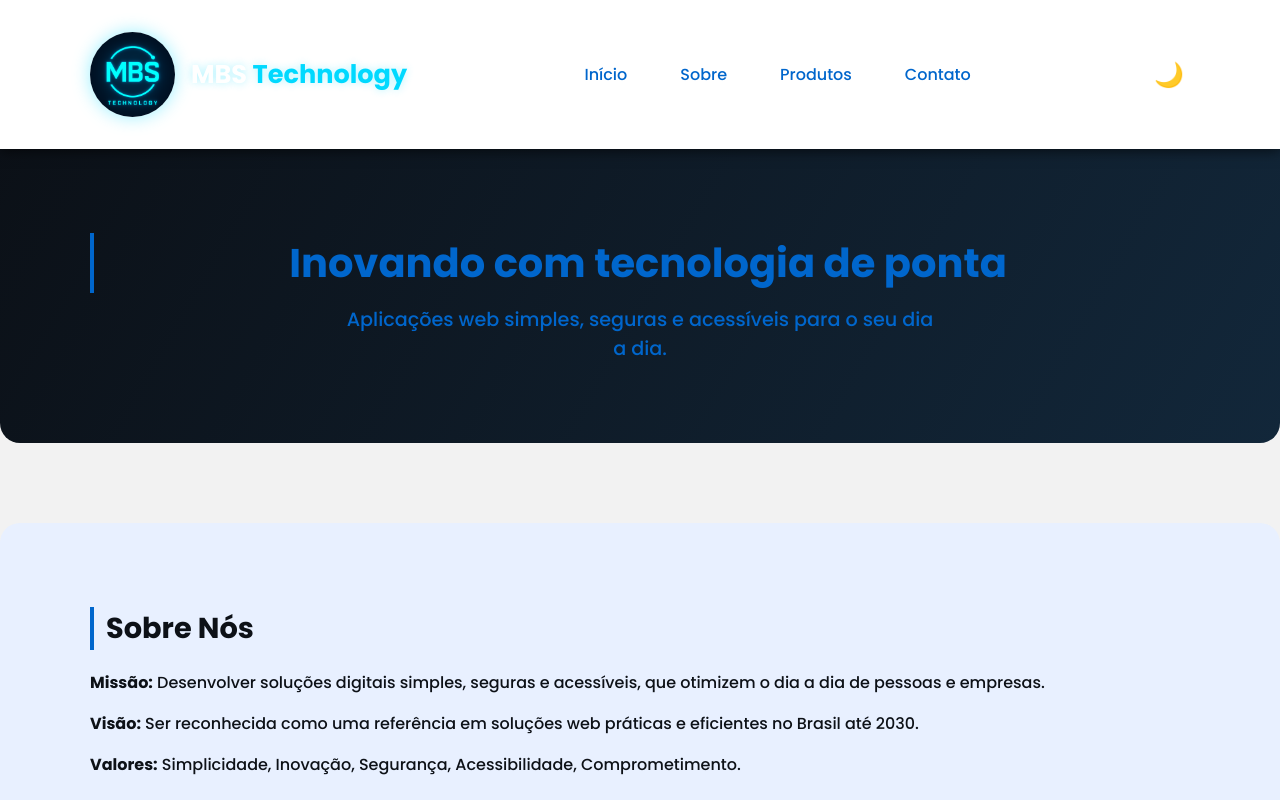
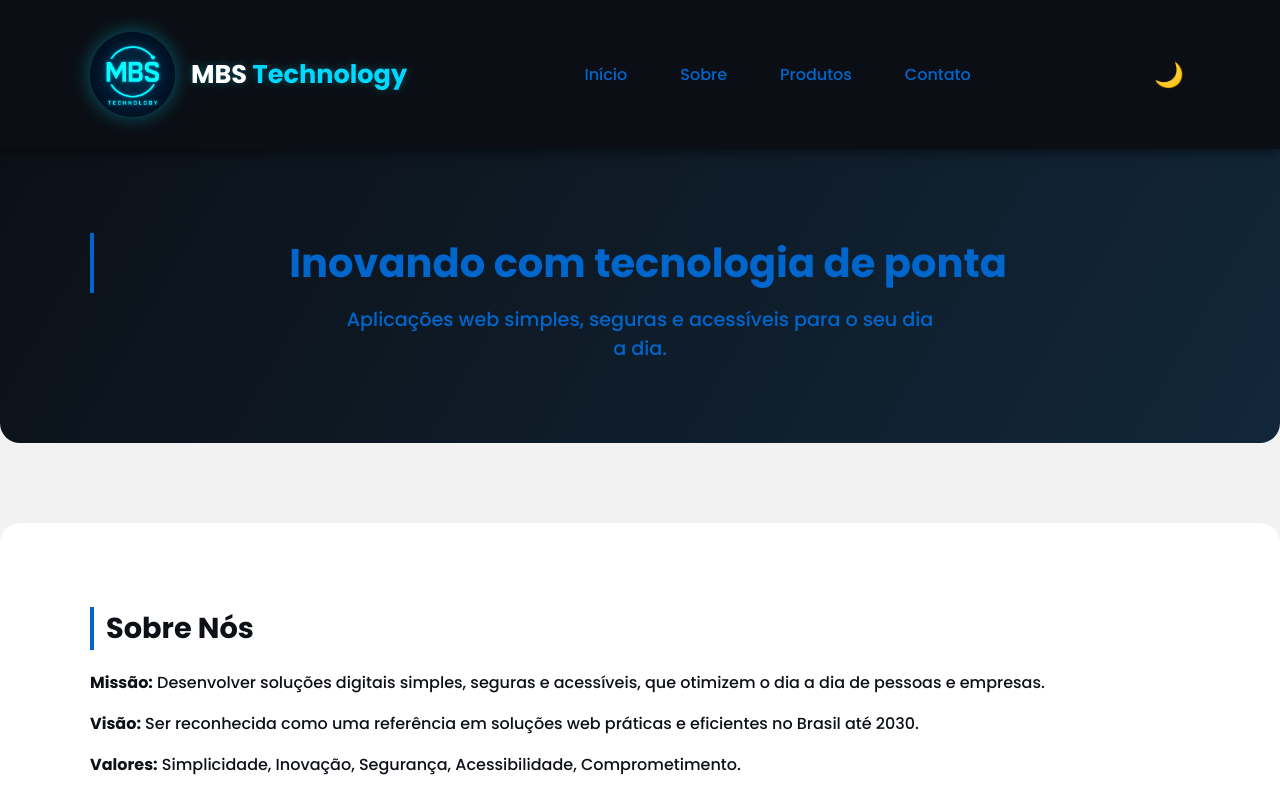
Before and after one commit to MatheusB7/MBSTechnology, a plain HTML site: page index.html in a window 1280 px wide. Both pictures are taken after a click on the button "Alternar tema". Shown: the top 800 px of the page. Drawn offline with Linux system fonts and the light colour scheme.

Commit message:
Update style.css

```diff
--- a/style.css
+++ b/style.css
@@ -17,9 +17,9 @@ body.light-theme {
   --accent-color: #0066cc;
   --link-hover: #004499;
   --card-bg: #ffffff;
-  --section-bg: #e8f0ff;
-  --form-bg: #ffffff;
-  --header-bg: #ffffff;
+  --section-bg: #ffffff;
+  --form-bg: #0b0f15;
+  --header-bg: #0b0f15;
   --footer-color: #0066cc;
 }
 
```
